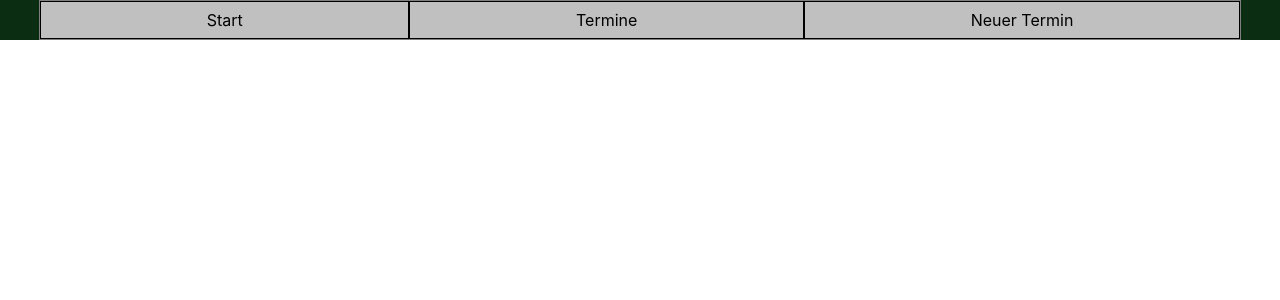
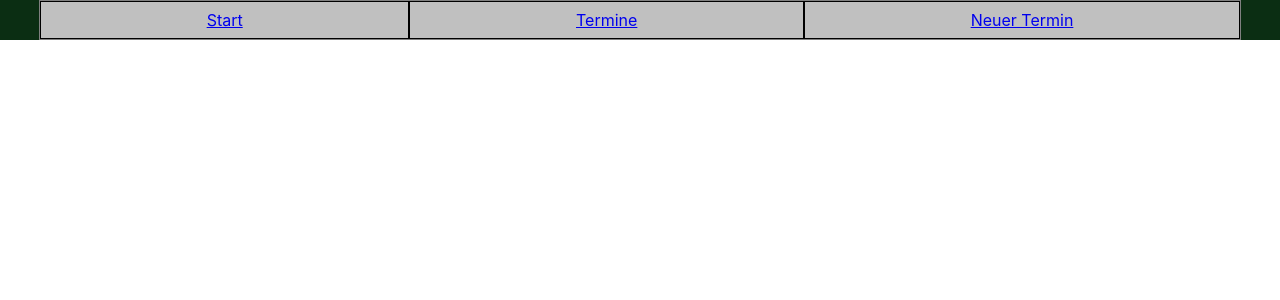
Before and after one commit to TMogdans/bsk, a React (Create React App) app in the folder frontend/: page / in a window 1280 px wide. Shown: the top 300 px of the page. Built offline with nearby package versions, Linux system fonts and the light colour scheme.

Commit message:
Added URL validation and link functionality to NavItem component

```diff
--- a/frontend/src/Components/Atoms/NavItem.tsx
+++ b/frontend/src/Components/Atoms/NavItem.tsx
@@ -7,5 +7,19 @@ type Props = {
 }
 
 export const NavItem = ({item}: Props) => {
-    return <li className={style.container}>{item.name}</li>
+    const target = isValidURL(item.target) ? item.target : 'fallback-url';
+    return (
+        <li className={style.container}>
+            <a href={target}>{item.name}</a>
+        </li>
+    );
 }
+
+function isValidURL(url: string): boolean {
+    try {
+        new URL(url);
+        return true;
+    } catch (error) {
+        return false;
+    }
+}
```
Also changed, not shown: 1 other file (tests, documents, lock files or other folders).
